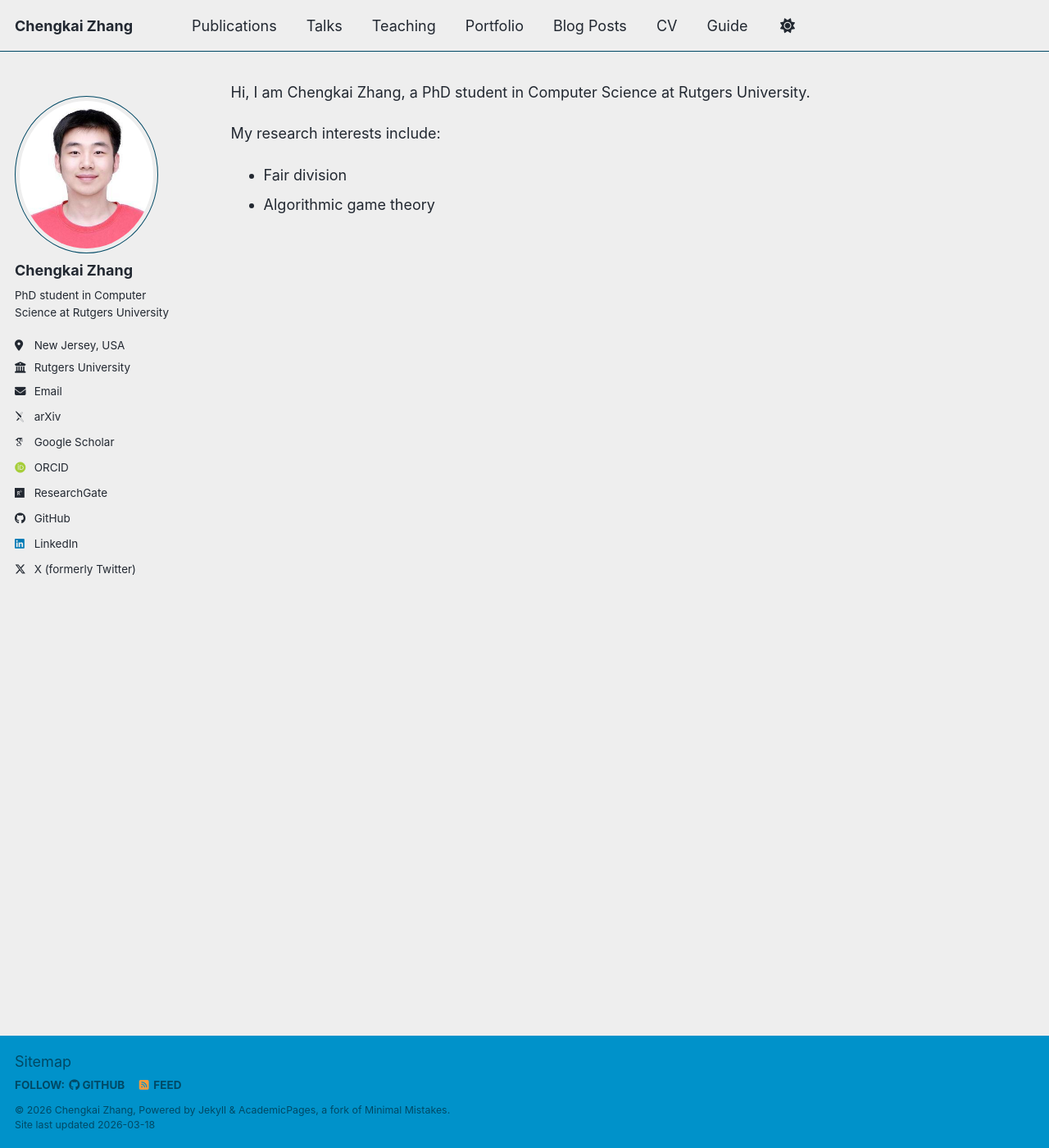
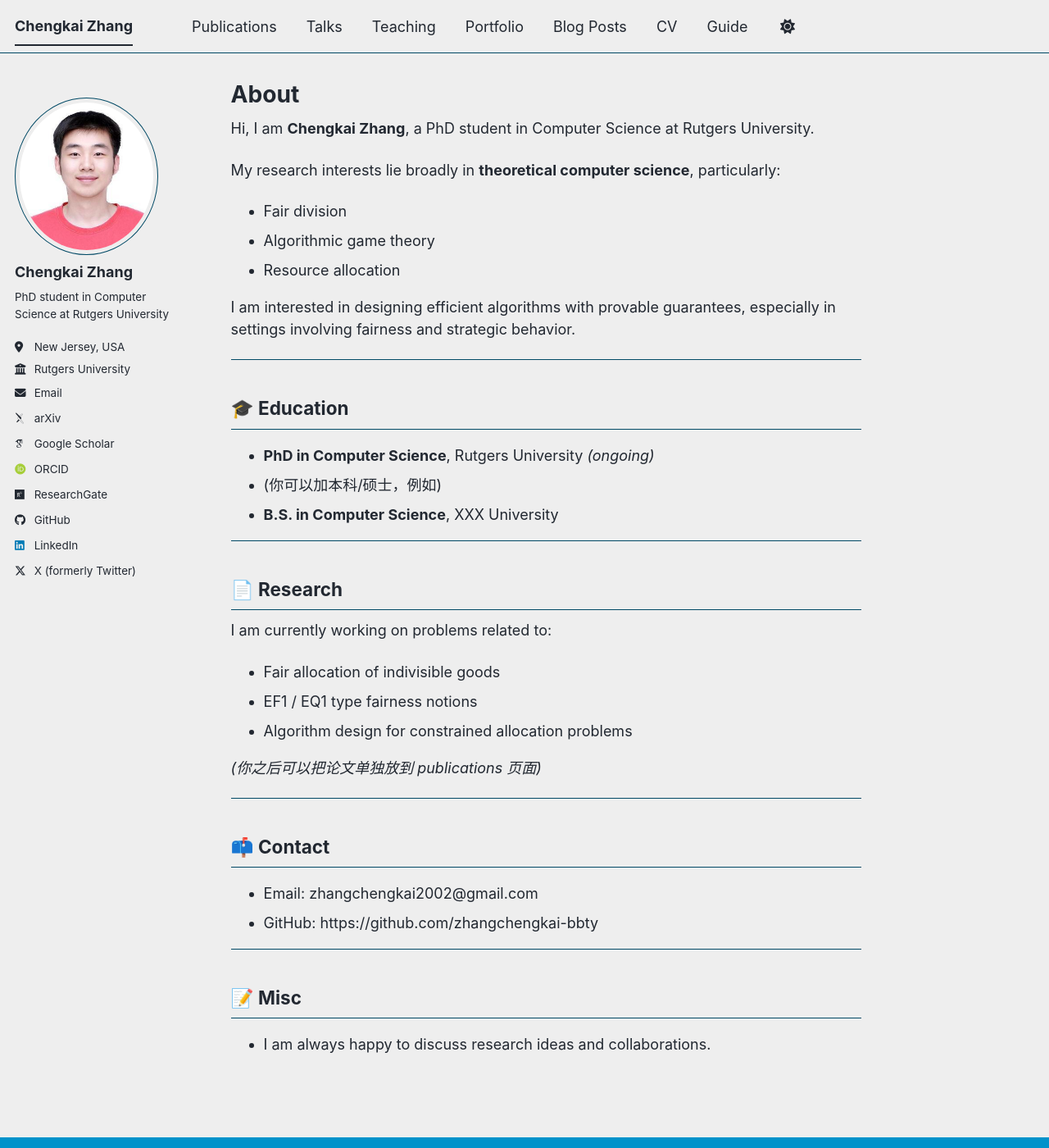
Before and after one commit to zhangchengkai-bbty/zhangchengkai-bbty.github.io, a Jekyll site: the page built from _pages/about.md, in a window 1280 px wide and 1400 px high. Shown: the whole window at 82% size. Built offline with Jekyll 4.4.1, drawn with Linux system fonts in a browser that asks for light colours; some web fonts are replaced; our own code applies the rules of GitHub Pages for plain Markdown files; a script bundle is joined from its source files by our own code; library files that are not in the unit come from our copies.

Commit message:
Update about.md

```diff
--- a/_pages/about.md
+++ b/_pages/about.md
@@ -1,5 +1,47 @@
-Hi, I am Chengkai Zhang, a PhD student in Computer Science at Rutgers University.
+---
+layout: single
+title: "About"
+permalink: /
+author_profile: true
+---
 
-My research interests include:
+Hi, I am **Chengkai Zhang**, a PhD student in Computer Science at Rutgers University.
+
+My research interests lie broadly in **theoretical computer science**, particularly:
 - Fair division
 - Algorithmic game theory
+- Resource allocation
+
+I am interested in designing efficient algorithms with provable guarantees, especially in settings involving fairness and strategic behavior.
+
+---
+
+## 🎓 Education
+
+- **PhD in Computer Science**, Rutgers University *(ongoing)*
+- (你可以加本科/硕士，例如)
+- **B.S. in Computer Science**, XXX University
+
+---
+
+## 📄 Research
+
+I am currently working on problems related to:
+- Fair allocation of indivisible goods
+- EF1 / EQ1 type fairness notions
+- Algorithm design for constrained allocation problems
+
+*(你之后可以把论文单独放到 publications 页面)*
+
+---
+
+## 📫 Contact
+
+- Email: zhangchengkai2002@gmail.com
+- GitHub: https://github.com/zhangchengkai-bbty
+
+---
+
+## 📝 Misc
+
+- I am always happy to discuss research ideas and collaborations.
```
